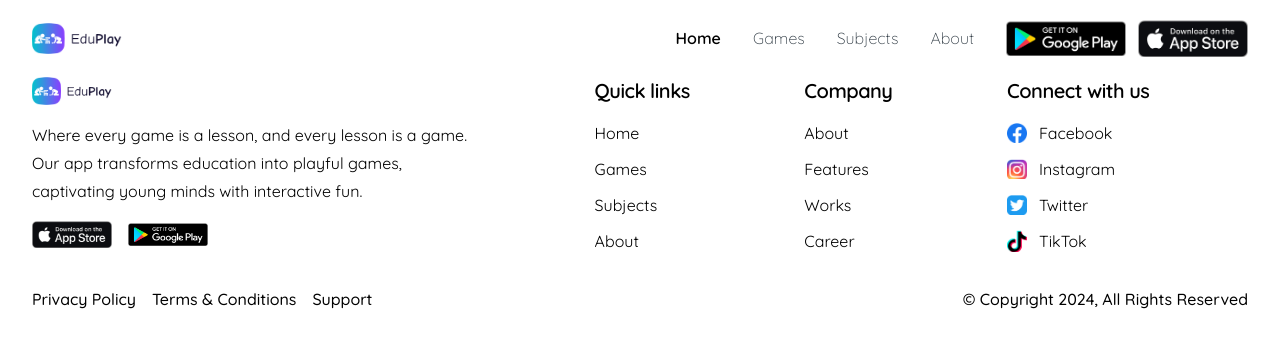
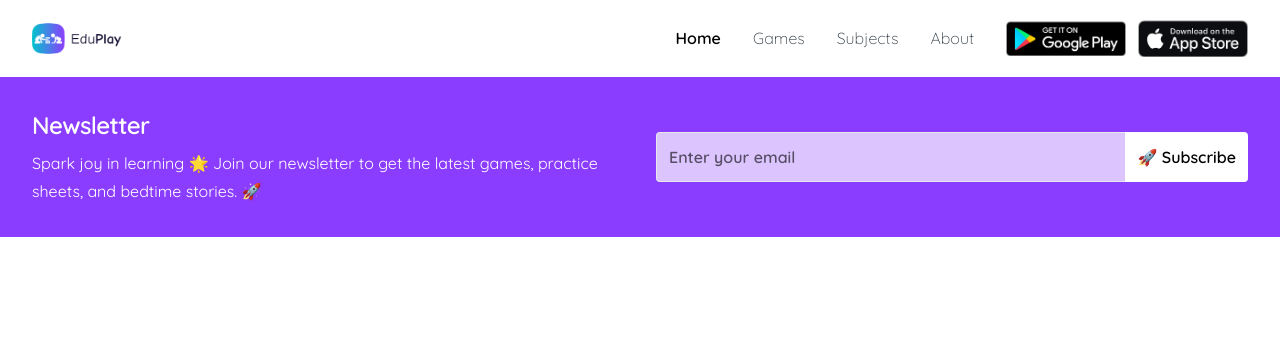
Before and after one commit to dev-rafiu/eduplay, a Next.js app: page / in a window 1280 px wide. Shown: the top 348 px of the page. Built offline with nearby package versions, Linux system fonts and the light colour scheme.

Commit message:
feat: style newsletter section

```diff
--- a/src/app/layout.tsx
+++ b/src/app/layout.tsx
@@ -30,7 +30,7 @@ export default function RootLayout({
         <div className="">
           <Header />
           <main>{children}</main>
-          <Footer />
+          {/* <Footer /> */}
         </div>
       </body>
     </html>
--- a/src/app/page.tsx
+++ b/src/app/page.tsx
@@ -12,14 +12,14 @@ import Subscription from "@/components/subscription";
 
 export default function Home() {
   return (
-    <div className="">
+    <div>
       {/* <Hero /> */}
       {/* <Features /> */}
       {/* <HowItWorks /> */}
       {/* <Explore /> */}
       {/* <Games /> */}
       {/* <Partners /> */}
-      {/* <Subscription /> */}
+      <Subscription />
       {/* <Reviews /> */}
       {/* <Faqs /> */}
       {/* <GetStarted /> */}
--- a/src/components/subscription.tsx
+++ b/src/components/subscription.tsx
@@ -1,14 +1,27 @@
 function Subscription() {
   return (
-    <section>
-      <h3>Newsletter</h3>
-      <p>
-        Spark joy in learning 🌟 Join our newsletter to get the latest games,
-        practice sheets, and bedtime stories. 🚀
-      </p>
+    <section className="grid lg:grid-cols-2 container bg-violet gap-8 lg:items-center py-8">
+      <div className="space-y-2 text-background">
+        <h3>Newsletter</h3>
+        <p className="max-w-xl">
+          Spark joy in learning 🌟 Join our newsletter to get the latest games,
+          practice sheets, and bedtime stories. 🚀
+        </p>
+      </div>
 
-      <input type="email" placeholder="Enter your email" />
-      <button>🚀 Subscribe</button>
+      <form className="grid lg:grid-cols-[1fr,_auto] gap-4 lg:gap-0 font-[600]">
+        <input
+          type="email"
+          placeholder="Enter your email"
+          className="p-3 border bg-background/70 lg:border-r-0 rounded lg:rounded-r-none placeholder:text-foreground/60"
+        />
+        <button
+          className="bg-background p-3 rounded lg:rounded-l-none"
+          type="button"
+        >
+          🚀 Subscribe
+        </button>
+      </form>
     </section>
   );
 }
```
Also changed, not shown: tailwind.config.ts (+12 -12 lines), tasks.txt.
